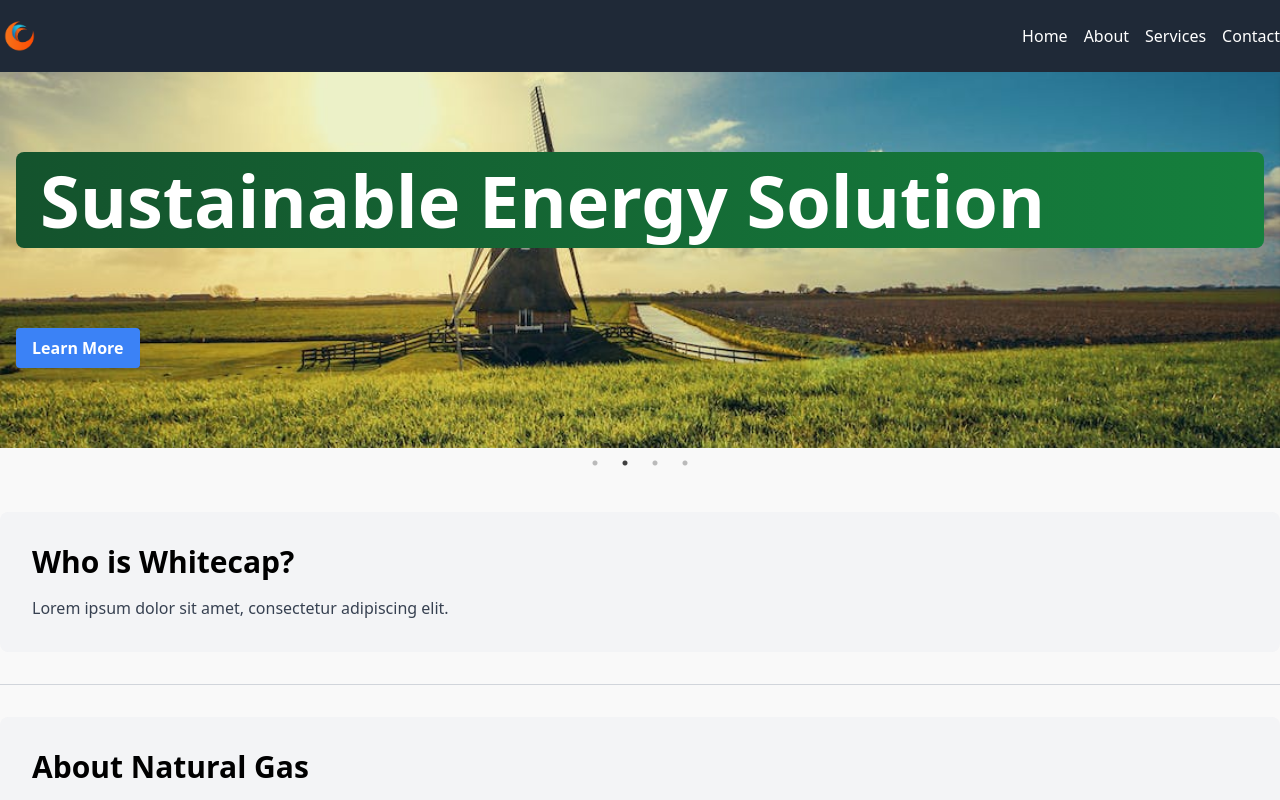
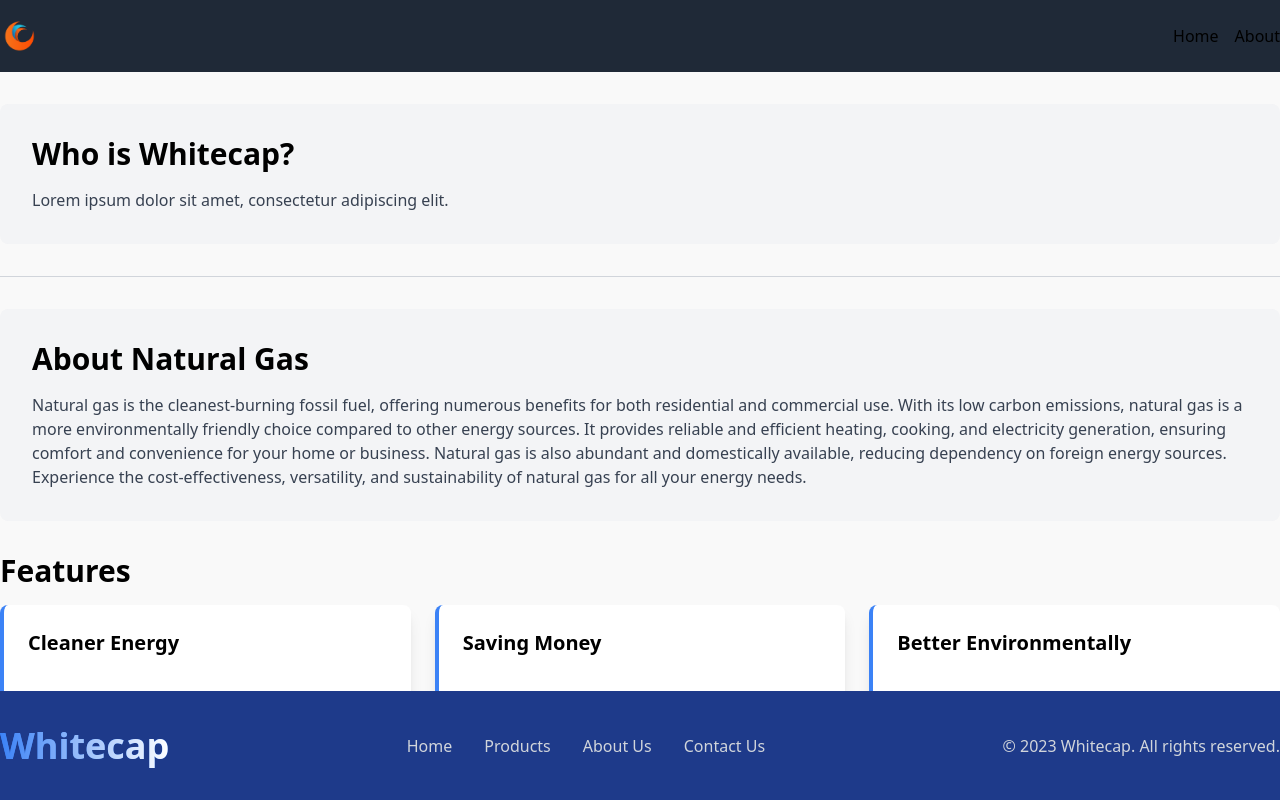
Before and after one commit to connorbowlan/whitecap, a React (Create React App) app: page /features in a window 1280 px wide. Shown: the top 800 px of the page. Built offline with nearby package versions, Linux system fonts and the light colour scheme.

Commit message:
Added AboutPage.jsx and HomePage.jsx files to begin expanding layout of website for more substantial website; some bugs where files in assets, subcomponents, and css folders dont work.

```diff
--- /dev/null
+++ b/src/AboutPage.jsx
@@ -0,0 +1,13 @@
+import React from "react";
+
+function AboutPage() {
+  return (
+    <div>
+      {/* Add your about page content here */}
+      <h1>About Us</h1>
+      <p>This is the about page.</p>
+    </div>
+  );
+}
+
+export default AboutPage;
--- a/src/App.jsx
+++ b/src/App.jsx
@@ -1,25 +1,52 @@
-import React from "react";
-import { Features, Footer, HeroSlider, Navbar } from "./components";
+// import React from "react";
+// import { Features, Footer, HeroSlider, Navbar } from "./components";
+// import './css/index.css';
+// import './css/custom-styles.css';
+// import { BrowserRouter as Router, Switch, Route } from 'react-router-dom';
+
+
+
+
+// function App() {
+//   return (
+//     <div className="w-full overflow-hidden">
+//       {/* Navbar */}
+//       <Navbar />
+
+//       {/* Hero */}
+//       <HeroSlider />
+
+//       {/* Features */}
+//       <Features />
+
+//       {/* Footer */}
+//       <Footer />
+//     </div>
+//   );
+// }
+
+// export default App;
+
+
+
+
+
+import React from 'react';
+import { BrowserRouter as Router, Route, Routes } from 'react-router-dom';
+import { Features, Footer, HeroSlider, Navbar } from './components';
 import './css/index.css';
 import './css/custom-styles.css';
 
-
-
 function App() {
   return (
-    <div className="w-full overflow-hidden">
-      {/* Navbar */}
+    <Router>
       <Navbar />
-
-      {/* Hero */}
-      <HeroSlider />
-
-      {/* Features */}
-      <Features />
-
-      {/* Footer */}
+      <Routes>
+        <Route path="/" element={<HeroSlider />} />
+        <Route path="/features" element={<Features />} />
+      </Routes>
       <Footer />
-    </div>
+    </Router>
   );
 }
 
--- /dev/null
+++ b/src/HomePage.jsx
@@ -0,0 +1,27 @@
+import React from 'react';
+import { aboutSection, introSection } from './assets/constants.jsx';
+import Feature from './components/subcomponents/Feature.jsx';
+
+function Home() {
+  return (
+    <div>
+      <section>
+        <h2>{introSection.title}</h2>
+        <p>{introSection.content}</p>
+      </section>
+
+      <section>
+        <h2>{aboutSection.title}</h2>
+        <p>{aboutSection.content}</p>
+      </section>
+
+      <section>
+        <Feature title="Cleaner Energy" content="Some content about cleaner energy." />
+        <Feature title="Saving Money" content="Some content about saving money." />
+        <Feature title="Better Environmentally" content="Some content about better environment." />
+      </section>
+    </div>
+  );
+}
+
+export default Home;
--- a/src/components/Footer.jsx
+++ b/src/components/Footer.jsx
@@ -1,8 +1,64 @@
+// import React from "react";
+
+// function Footer() {
+//   return (
+//     <footer className="bg-blue-900 text-white py-8">
+//       <div className="container mx-auto flex flex-col md:flex-row items-center justify-between">
+//         <div className="flex items-center mb-4 md:mb-0">
+//           <h3 className="text-4xl font-bold leading-tight text-white transform hover:scale-110 transition-transform">
+//             <span className="inline-block relative">
+//               <span className="text-transparent absolute top-0 left-0 w-full h-full bg-gradient-to-r from-blue-500 to-white bg-clip-text">
+//                 Whitecap
+//               </span>
+//               <span className="text-blue-500">Whitecap</span>
+//             </span>
+//           </h3>
+//         </div>
+//         <nav className="flex flex-wrap items-center justify-center flex-grow">
+//           <a
+//             href="#"
+//             className="text-gray-300 hover:text-white px-4 py-2 mt-2 md:mt-0"
+//           >
+//             Home
+//           </a>
+//           <a
+//             href="#"
+//             className="text-gray-300 hover:text-white px-4 py-2 mt-2 md:mt-0"
+//           >
+//             Products
+//           </a>
+//           <a
+//             href="#"
+//             className="text-gray-300 hover:text-white px-4 py-2 mt-2 md:mt-0"
+//           >
+//             About Us
+//           </a>
+//           <a
+//             href="#"
+//             className="text-gray-300 hover:text-white px-4 py-2 mt-2 md:mt-0"
+//           >
+//             Contact Us
+//           </a>
+//         </nav>
+//         <div className="text-gray-300 mt-4 md:mt-0 flex-shrink-0">
+//           <p>
+//             &copy; {new Date().getFullYear()} Whitecap. All rights
+//             reserved.
+//           </p>
+//         </div>
+//       </div>
+//     </footer>
+//   );
+// }
+
+// export default Footer;
+
+
 import React from "react";
 
 function Footer() {
   return (
-    <footer className="bg-blue-900 text-white py-8">
+    <footer className="bg-blue-900 text-white py-8 fixed bottom-0 left-0 w-full overflow-x-hidden">
       <div className="container mx-auto flex flex-col md:flex-row items-center justify-between">
         <div className="flex items-center mb-4 md:mb-0">
           <h3 className="text-4xl font-bold leading-tight text-white transform hover:scale-110 transition-transform">
@@ -16,25 +72,25 @@ function Footer() {
         </div>
         <nav className="flex flex-wrap items-center justify-center flex-grow">
           <a
-            href="#"
+            href="/"
             className="text-gray-300 hover:text-white px-4 py-2 mt-2 md:mt-0"
           >
             Home
           </a>
           <a
-            href="#"
+            href="/products"
             className="text-gray-300 hover:text-white px-4 py-2 mt-2 md:mt-0"
           >
             Products
           </a>
           <a
-            href="#"
+            href="/about"
             className="text-gray-300 hover:text-white px-4 py-2 mt-2 md:mt-0"
           >
             About Us
           </a>
           <a
-            href="#"
+            href="/contact"
             className="text-gray-300 hover:text-white px-4 py-2 mt-2 md:mt-0"
           >
             Contact Us
--- a/src/components/Navbar.jsx
+++ b/src/components/Navbar.jsx
@@ -1,7 +1,32 @@
-import NavItem from "./subcomponents/NavItem";
+// import NavItem from "./subcomponents/NavItem";
+// import logoIcon from "../img/logo-icon.png";
+// import { navItems } from "../assets/constants";
+// import React from "react";
+
+
+// function Navbar() {
+//   return (
+//     <nav className="bg-gray-800 py-4">
+//       <div className="container mx-auto flex items-center justify-between">
+//         <div className="flex items-center">
+//           <img className="h-10" src={logoIcon} alt="WhiteCap Energy Logo" />
+//         </div>
+//         <ul className="flex space-x-4">
+//           {navItems.map((navItem) => (
+//             <NavItem path={navItem.path} text={navItem.text} />
+//           ))}
+//         </ul>
+//       </div>
+//     </nav>
+//   );
+// }
+
+// export default Navbar;
+
+
+
+import { Link } from 'react-router-dom';
 import logoIcon from "../img/logo-icon.png";
-import { navItems } from "../assets/constants";
-import React from "react";
 
 
 function Navbar() {
@@ -12,9 +37,12 @@ function Navbar() {
           <img className="h-10" src={logoIcon} alt="WhiteCap Energy Logo" />
         </div>
         <ul className="flex space-x-4">
-          {navItems.map((navItem) => (
-            <NavItem path={navItem.path} text={navItem.text} />
-          ))}
+          <li>
+            <Link to="/">Home</Link>
+          </li>
+          <li>
+            <Link to="/about">About</Link>
+          </li>
         </ul>
       </div>
     </nav>
--- a/src/css/custom-styles.css
+++ b/src/css/custom-styles.css
@@ -58,3 +58,8 @@
   font-size: 16px;
   line-height: 1.5;
 }
+
+html,
+body {
+  overflow-x: hidden;
+}
--- a/src/index.jsx
+++ b/src/index.jsx
@@ -1,9 +1,8 @@
 import React from 'react';
 import ReactDOM from 'react-dom';
-import './css/index.css'; // Update the import path here
+import './css/index.css';
 import App from './App';
-// import 'css/index.css';
-// import 'css/custom-styles.css';
+// import '.css/custom-styles.css';
 
 
 const root = ReactDOM.createRoot(document.getElementById("root"));
```
